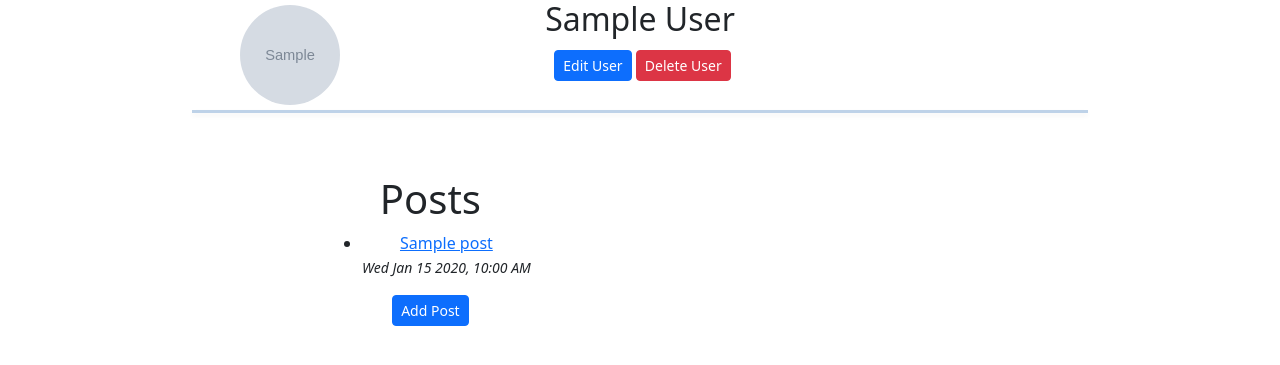
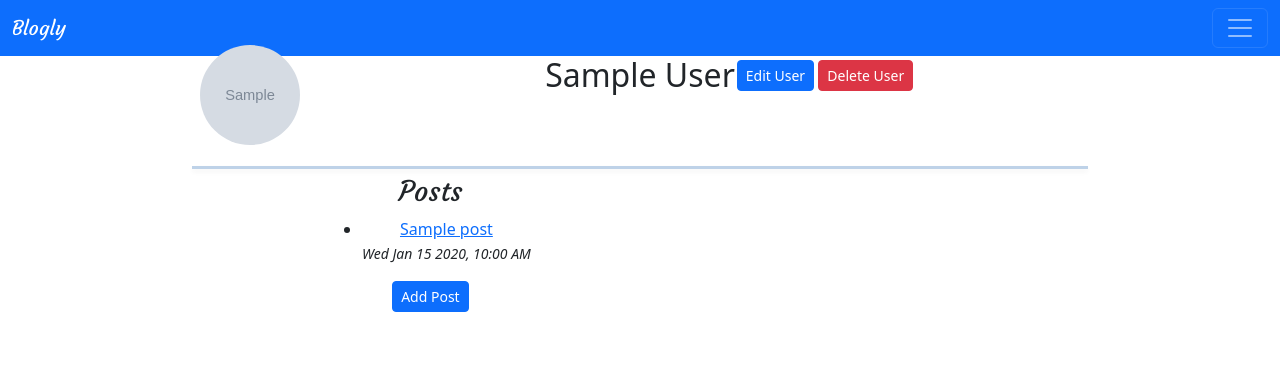
Before and after one commit to pasha-log/blogly-sqla-app, a Flask app: page /users/1 in a window 1280 px wide. Shown: the top 365 px of the page. Run offline with Flask 2, Linux system fonts and the light colour scheme; tables that the repository leaves empty hold one stand-in row (values such as "Sample post"); grey boxes marked "Sample" are stand-in pictures.

Commit message:
styling changes

```diff
--- a/app.py
+++ b/app.py
@@ -110,17 +110,9 @@ def process_new_post(user_id):
     new_post = Post(title=title, content=content, user_id=user_id)
     db.session.add(new_post)
     db.session.commit()
-    if_made_new_post()
-    # if_no_title_or_content(title, content)
+    if_made_new_post(title, content, user_id)
 
     return redirect(f'/users/{user_id}')
-
-# @app.route('/users/<int:user_id>/posts/new', methods=["POST"])
-# def handle_missing_post_details(user_id):
-#     """Takes new post info, adds it to db, and redirects to user's user page"""
-#     user = User.query.get_or_404(user_id)
-#     if_no_title_or_content()
-#     return redirect('/users/<int:user_id>/posts/new', user=user)
 
 @app.route('/posts/<int:post_id>')
 def show_post(post_id):
--- a/models.py
+++ b/models.py
@@ -19,7 +19,7 @@ class User(db.Model):
     last_name = db.Column(db.Text, nullable=False)
     image_url = db.Column(db.Text, nullable=False, default=DEFAULT_IMAGE_URL)
 
-    posts = db.relationship('Post', backref='users') # solution includes cascade="all, delete-orphan"
+    posts = db.relationship('Post', backref='users', cascade="all, delete-orphan")
 
     @property
     def full_name(self):
--- a/static/style.css
+++ b/static/style.css
@@ -1,3 +1,11 @@
+#logo {
+font-family: 'Courgette', cursive;
+}
+
+.Posts {
+font-family: 'Courgette', cursive;
+}
+
 body {
     text-align: center;
 }
@@ -29,16 +37,16 @@ ul.posts {
 form.user-buttons {
     position: absolute;
     right: 0;
-    left: 5px;
-    top: 50px;
+    left: 370px;
+    top: 60px;
 }
 
 .img {
     border-radius: 50%;
     position: absolute;
     right: 0;
-    left: 240px;
-    top: 5px;
+    left: 200px;
+    top: 45px;
 }
 
 .full-name {
@@ -62,25 +70,21 @@ hr.solid {
 .messages .success {
     background-color: rgb(0, 255, 0, 0.1);
     width: 30%;
-    /* height: 17px; */
 }
 
 .messages .error {
     background-color: rgb(255, 0, 0, 0.1);
-    width: 20%;
+    width: 30%;
 }
 
 .messages p {
+    position: absolute;
     margin: auto;
     width: 50%;
-    top: 25px;
+    top: 95px;
+    left: 300px;
     padding: 1rem;
     border-radius: 1rem;
     font-size: 1rem;
     box-shadow: 0 3px 5px rgb(0, 0, 0, 0.2);
-    /* height: 30px; */
 }
-
-/* #side-bar {
-    background-color: aqua;
-} */
--- a/templates/base.html
+++ b/templates/base.html
@@ -6,8 +6,24 @@
     <meta name="viewport" content="width=device-width, initial-scale=1.0">
     <link href="https://cdn.jsdelivr.net/npm/bootstrap@5.2.1/dist/css/bootstrap.min.css" rel="stylesheet" integrity="sha384-iYQeCzEYFbKjA/T2uDLTpkwGzCiq6soy8tYaI1GyVh/UjpbCx/TYkiZhlZB6+fzT" crossorigin="anonymous">
     <link rel="stylesheet" href="/static/style.css">
+    <link href="https://fonts.googleapis.com/css2?family=Courgette&display=swap" rel="stylesheet">
     <title>Blogly</title>
 </head>
+<nav class="navbar navbar-dark bg-primary">
+    <div class="container-fluid">
+      <a class="navbar-brand" href="/hompage" id="logo">Blogly</a>
+      <button class="navbar-toggler" type="button" data-bs-toggle="collapse" data-bs-target="#navbarNavAltMarkup" aria-controls="navbarNavAltMarkup" aria-expanded="false" aria-label="Toggle navigation">
+        <span class="navbar-toggler-icon"></span>
+      </button>
+      <div class="collapse navbar-collapse" id="navbarNavAltMarkup">
+        <div class="navbar-nav">
+          <a class="nav-link active" aria-current="page" href="/hompage">Home</a>
+          <a class="nav-link" href="/users/new">Add user</a>
+          <a class="nav-link" href="/users">Users</a>
+        </div>
+      </div>
+    </div>
+  </nav>
 {% block title %}
     <h1>Users</h1>
     <form class="add-user">
--- a/templates/user.html
+++ b/templates/user.html
@@ -14,7 +14,6 @@
 {% endblock %}
 {% block content %}
 <br>
-<hr class="solid">
 {% with messages = get_flashed_messages(with_categories=true) %}
 {% if messages %}
 <section class="messages">
@@ -24,12 +23,13 @@
 </section>
 {% endif %}
 {% endwith %}
+<hr class="solid">
 <br>
 <img class="img" src="{{user.image_url}}" width="100px" height="100px">
 <br>
 <br>
 <div class="user-post-list">
-    <h1>Posts</h1>
+    <h3 class="Posts">Posts</h3>
     <ul class="posts">
         {% for post in user.posts %}
         <li><a href="/posts/{{ post.id }}">{{post.title}}</a></li>
```
Also changed, not shown: functions.py (+14 -6 lines).
